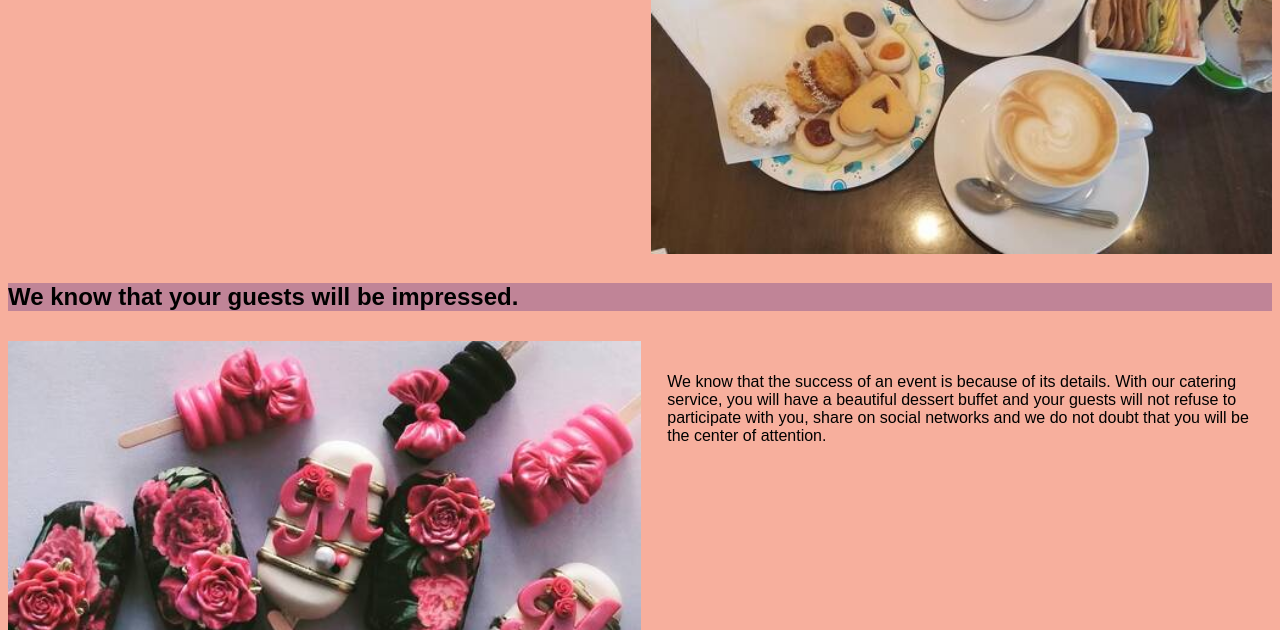
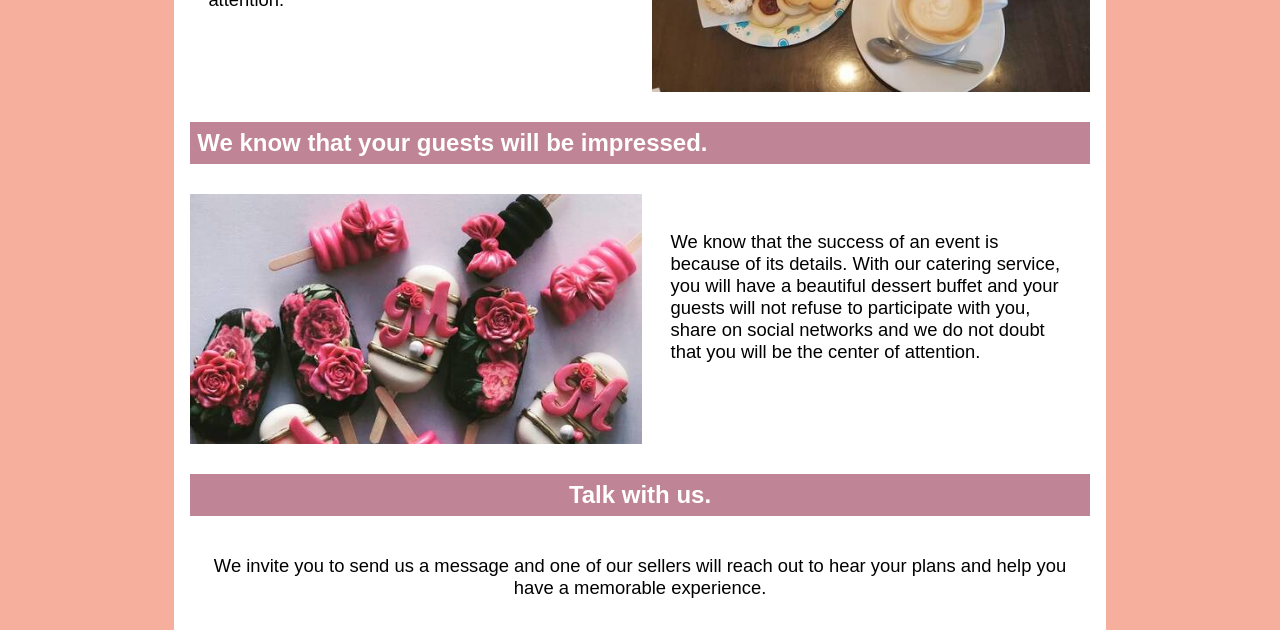
Before and after one commit to EduP217/gtk-eduardo-prieto, a plain HTML site: page index.html in a window 1280 px wide. Shown: the part 810-1440 px from the top of the page. Drawn offline with Linux system fonts and the light colour scheme; a web font is replaced by a local one.

Commit message:
updates in styles.

```diff
--- a/styles.css
+++ b/styles.css
@@ -12,9 +12,9 @@
   --paragraph-color: #000;
 
   --headline-color-on-white: black;  /* headlines on a white background */
-  --headline-color-on-color: black; /* headlines on a colored background */
+  --headline-color-on-color: #fff; /* headlines on a colored background */
   --paragraph-color-on-white: black; /* paragraph text on a white background */
-  --paragraph-color-on-color: black; /* paragraph text on a colored background */
+  --paragraph-color-on-color: #fff; /* paragraph text on a colored background */
   --text-background-color: #B0D0D3;
 
   --nav-link-color: #FFFFFF;
@@ -38,8 +38,16 @@ img {
 
 h1, h2, h3, h4, h5, h6 {
   font-family: var(--heading-font);
-  color: var(--headline-color-on-white);
+  color: var(--headline-color-on-color);
   background-color: var(--nav-background-color);
+  padding: 0.45rem;
+}
+
+#content {
+  max-width: 900px;
+  margin: 0 auto;
+  background-color: #fff;
+  padding: 1em;
 }
 
 header {
@@ -117,18 +125,23 @@ nav a:hover {
 }
 
 .home-paragraph-1 {
-
+  font-size: 1.15em;
 }
 
 .home-paragraph-2 {
   grid-column: 2;
   grid-row: 4;
+  font-size: 1.15em;
 }
 
 .home-paragraph-3 {
   text-align: center;
   grid-column-start: 1;
   grid-column-end: 3;
+}
+
+.home-paragraph-3 p {
+  font-size: 1.15em;
 }
 
 .home-left-img {
@@ -215,16 +228,14 @@ nav a:hover {
 }
 
 .home-image {
-
+  height: 250px;
+  object-fit: cover;
+  object-position: top center;
 }
 
-.right-img {
+.right-img {}
 
-}
-
-.left-img {
-
-}
+.left-img {}
 
 @media(max-width: 725px){
   .contact-info {
```
